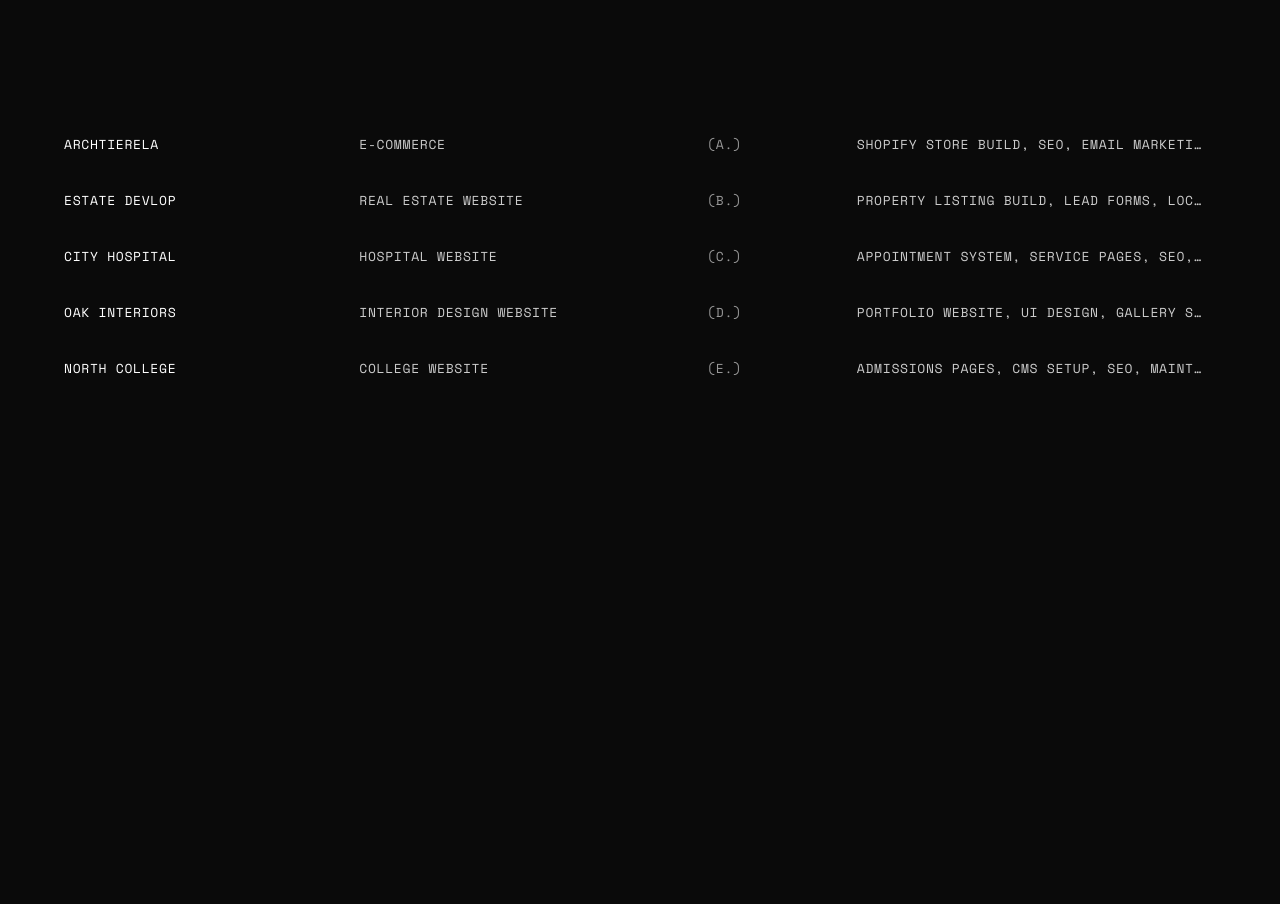
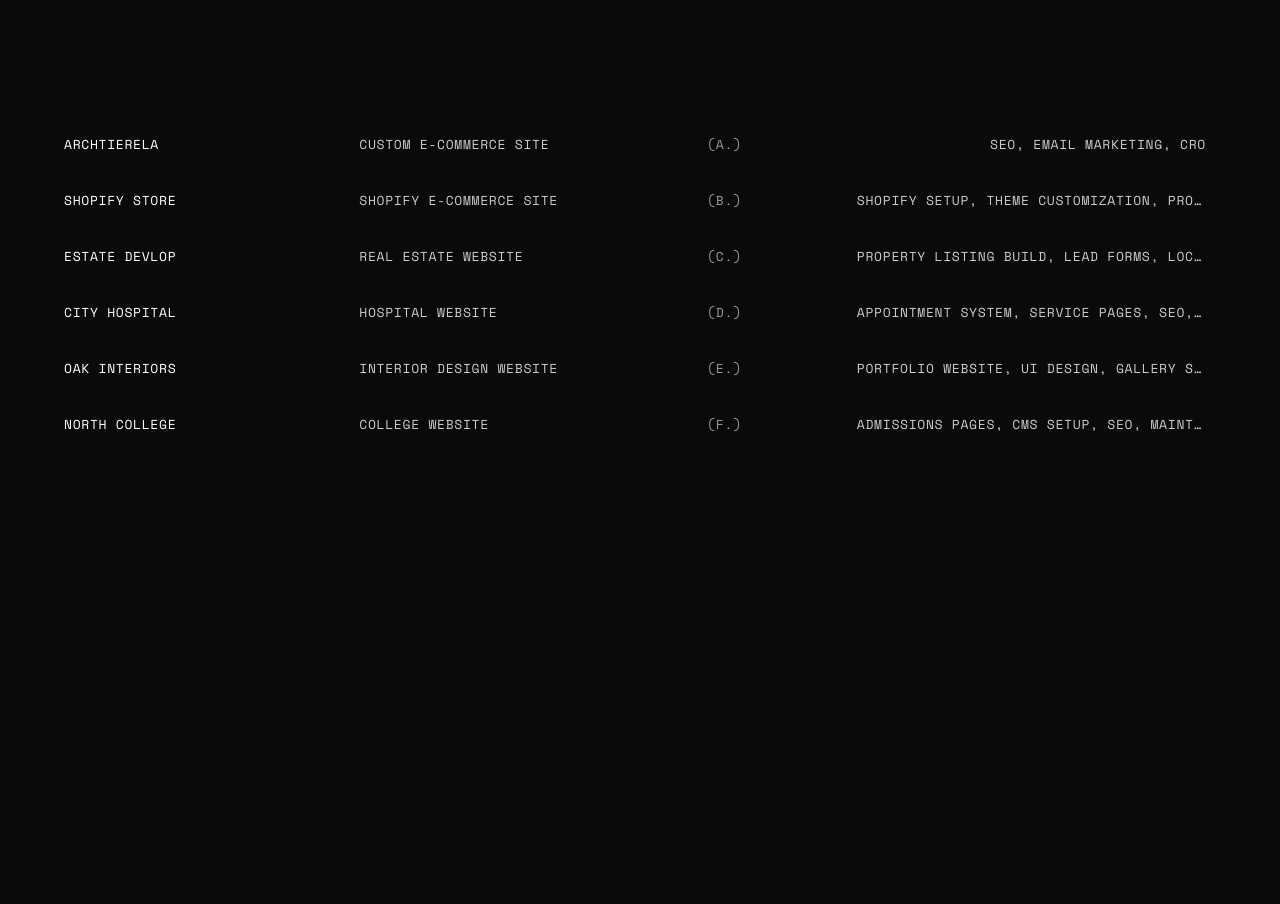
Before and after one commit to mattered-digital/Mattereddigital, a Next.js app: page / in a window 1280 px wide. Shown: the part 880-1784 px from the top of the page. Built offline with nearby package versions, Linux system fonts and the light colour scheme; grey boxes are pictures that could not be loaded.

Commit message:
feat: update case studies with new Shopify store entry and adjust existing project details

```diff
--- a/data/projects.ts
+++ b/data/projects.ts
@@ -4,16 +4,24 @@
   {
     id: "archtierela",
     partner: "ARCHTIERELA",
-    platform: "E-COMMERCE",
+    platform: "CUSTOM E-COMMERCE SITE",
     index: "(a.)",
-    services: ["Shopify Store Build", "SEO", "Email Marketing", "CRO"],
+    services: ["SEO", "Email Marketing", "CRO"],
     image: "/projects/ecommerce_site.png"
+  },
+  {
+    id: "shopify-store",
+    partner: "SHOPIFY STORE",
+    platform: "SHOPIFY E-COMMERCE SITE",
+    index: "(b.)",
+    services: ["Shopify Setup", "Theme Customization", "Product Pages", "CRO"],
+    image: "/projects/shopify_store.png"
   },
   {
     id: "estate-devlop",
     partner: "ESTATE DEVLOP",
     platform: "REAL ESTATE WEBSITE",
-    index: "(b.)",
+    index: "(c.)",
     services: ["Property Listing Build", "Lead Forms", "Local SEO", "CRM Setup"],
     image: "/projects/real_estate.png"
   },
@@ -21,7 +29,7 @@
     id: "city-hospital",
     partner: "CITY HOSPITAL",
     platform: "HOSPITAL WEBSITE",
-    index: "(c.)",
+    index: "(d.)",
     services: ["Appointment System", "Service Pages", "SEO", "Performance Fixes"],
     image: "/projects/hospital_landing_page.png"
   },
@@ -29,7 +37,7 @@
     id: "oak-interiors",
     partner: "OAK INTERIORS",
     platform: "INTERIOR DESIGN WEBSITE",
-    index: "(d.)",
+    index: "(e.)",
     services: ["Portfolio Website", "UI Design", "Gallery Setup", "Digital Marketing"],
     image: "/projects/architect_site.png"
   },
@@ -37,7 +45,7 @@
     id: "north-college",
     partner: "NORTH COLLEGE",
     platform: "COLLEGE WEBSITE",
-    index: "(e.)",
+    index: "(f.)",
     services: ["Admissions Pages", "CMS Setup", "SEO", "Maintenance Support"],
     image: "/editorial-tshirt.jpg"
   }
```
Also changed, not shown: public/projects/shopify_store.png (added).
